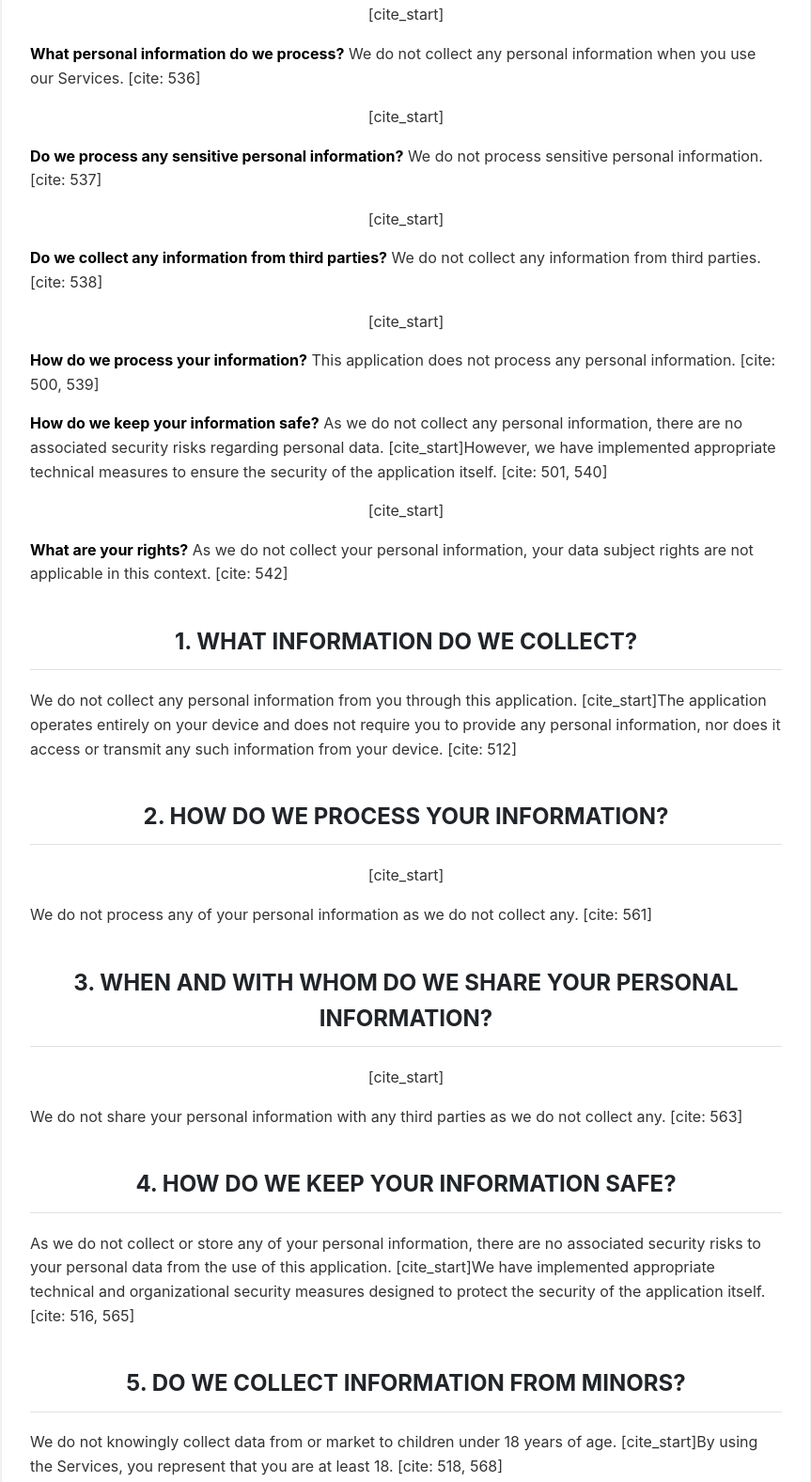
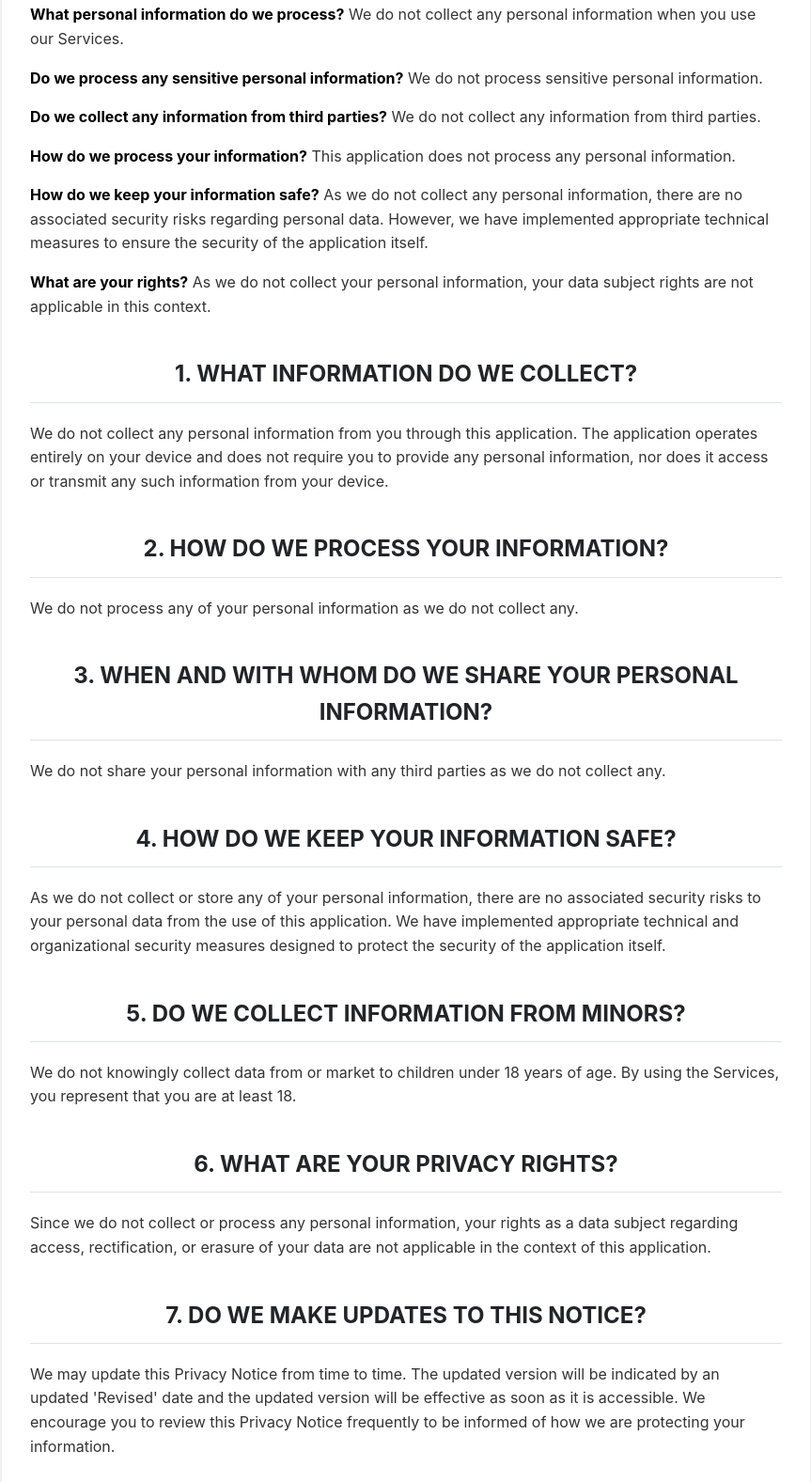
Before and after one commit to EvilDrZ/Zanft-Labs-Digital-Policies, a plain HTML site: page Spooky-Blood-Drips-Privacy-Policy.html in a window 1280 px wide. Shown: the part 734-2311 px from the top of the page at 94% size, without its empty margins (208-1071 px from the left). Drawn offline with Linux system fonts and the light colour scheme.

Commit message:
Update Spooky-Blood-Drips-Privacy-Policy.html

```diff
--- a/Spooky-Blood-Drips-Privacy-Policy.html
+++ b/Spooky-Blood-Drips-Privacy-Policy.html
@@ -65,33 +65,33 @@
         <p><strong>Questions or concerns?</strong> Reading this Privacy Notice will help you understand your privacy rights and choices. If you do not agree with our policies and practices, please do not use our Services. If you still have any questions or concerns, please contact us at zanft.labs@gmail.com.</p>
 
         <h2>SUMMARY OF KEY POINTS</h2>
-        [cite_start]<p><strong>What personal information do we process?</strong> We do not collect any personal information when you use our Services. [cite: 536]</p>
-        [cite_start]<p><strong>Do we process any sensitive personal information?</strong> We do not process sensitive personal information. [cite: 537]</p>
-        [cite_start]<p><strong>Do we collect any information from third parties?</strong> We do not collect any information from third parties. [cite: 538]</p>
-        [cite_start]<p><strong>How do we process your information?</strong> This application does not process any personal information. [cite: 500, 539]</p>
-        <p><strong>How do we keep your information safe?</strong> As we do not collect any personal information, there are no associated security risks regarding personal data. [cite_start]However, we have implemented appropriate technical measures to ensure the security of the application itself. [cite: 501, 540]</p>
-        [cite_start]<p><strong>What are your rights?</strong> As we do not collect your personal information, your data subject rights are not applicable in this context. [cite: 542]</p>
+        <p><strong>What personal information do we process?</strong> We do not collect any personal information when you use our Services.</p>
+        <p><strong>Do we process any sensitive personal information?</strong> We do not process sensitive personal information.</p>
+        <p><strong>Do we collect any information from third parties?</strong> We do not collect any information from third parties.</p>
+        <p><strong>How do we process your information?</strong> This application does not process any personal information.</p>
+        <p><strong>How do we keep your information safe?</strong> As we do not collect any personal information, there are no associated security risks regarding personal data. However, we have implemented appropriate technical measures to ensure the security of the application itself.</p>
+        <p><strong>What are your rights?</strong> As we do not collect your personal information, your data subject rights are not applicable in this context.</p>
 
         <h2>1. WHAT INFORMATION DO WE COLLECT?</h2>
-        <p>We do not collect any personal information from you through this application. [cite_start]The application operates entirely on your device and does not require you to provide any personal information, nor does it access or transmit any such information from your device. [cite: 512]</p>
+        <p>We do not collect any personal information from you through this application. The application operates entirely on your device and does not require you to provide any personal information, nor does it access or transmit any such information from your device.</p>
 
         <h2>2. HOW DO WE PROCESS YOUR INFORMATION?</h2>
-        [cite_start]<p>We do not process any of your personal information as we do not collect any. [cite: 561]</p>
+        <p>We do not process any of your personal information as we do not collect any.</p>
 
         <h2>3. WHEN AND WITH WHOM DO WE SHARE YOUR PERSONAL INFORMATION?</h2>
-        [cite_start]<p>We do not share your personal information with any third parties as we do not collect any. [cite: 563]</p>
+        <p>We do not share your personal information with any third parties as we do not collect any.</p>
 
         <h2>4. HOW DO WE KEEP YOUR INFORMATION SAFE?</h2>
-        <p>As we do not collect or store any of your personal information, there are no associated security risks to your personal data from the use of this application. [cite_start]We have implemented appropriate technical and organizational security measures designed to protect the security of the application itself. [cite: 516, 565]</p>
+        <p>As we do not collect or store any of your personal information, there are no associated security risks to your personal data from the use of this application. We have implemented appropriate technical and organizational security measures designed to protect the security of the application itself.</p>
 
         <h2>5. DO WE COLLECT INFORMATION FROM MINORS?</h2>
-        <p>We do not knowingly collect data from or market to children under 18 years of age. [cite_start]By using the Services, you represent that you are at least 18. [cite: 518, 568]</p>
+        <p>We do not knowingly collect data from or market to children under 18 years of age. By using the Services, you represent that you are at least 18.</p>
 
         <h2>6. WHAT ARE YOUR PRIVACY RIGHTS?</h2>
-        [cite_start]<p>Since we do not collect or process any personal information, your rights as a data subject regarding access, rectification, or erasure of your data are not applicable in the context of this application. [cite: 571]</p>
+        <p>Since we do not collect or process any personal information, your rights as a data subject regarding access, rectification, or erasure of your data are not applicable in the context of this application.</p>
 
         <h2>7. DO WE MAKE UPDATES TO THIS NOTICE?</h2>
-        <p>We may update this Privacy Notice from time to time. The updated version will be indicated by an updated 'Revised' date and the updated version will be effective as soon as it is accessible. [cite_start]We encourage you to review this Privacy Notice frequently to be informed of how we are protecting your information. [cite: 521, 522, 573]</p>
+        <p>We may update this Privacy Notice from time to time. The updated version will be indicated by an updated 'Revised' date and the updated version will be effective as soon as it is accessible. We encourage you to review this Privacy Notice frequently to be informed of how we are protecting your information.</p>
 
         <h2>8. HOW CAN YOU CONTACT US ABOUT THIS NOTICE?</h2>
         <div class="contact-info">
```
